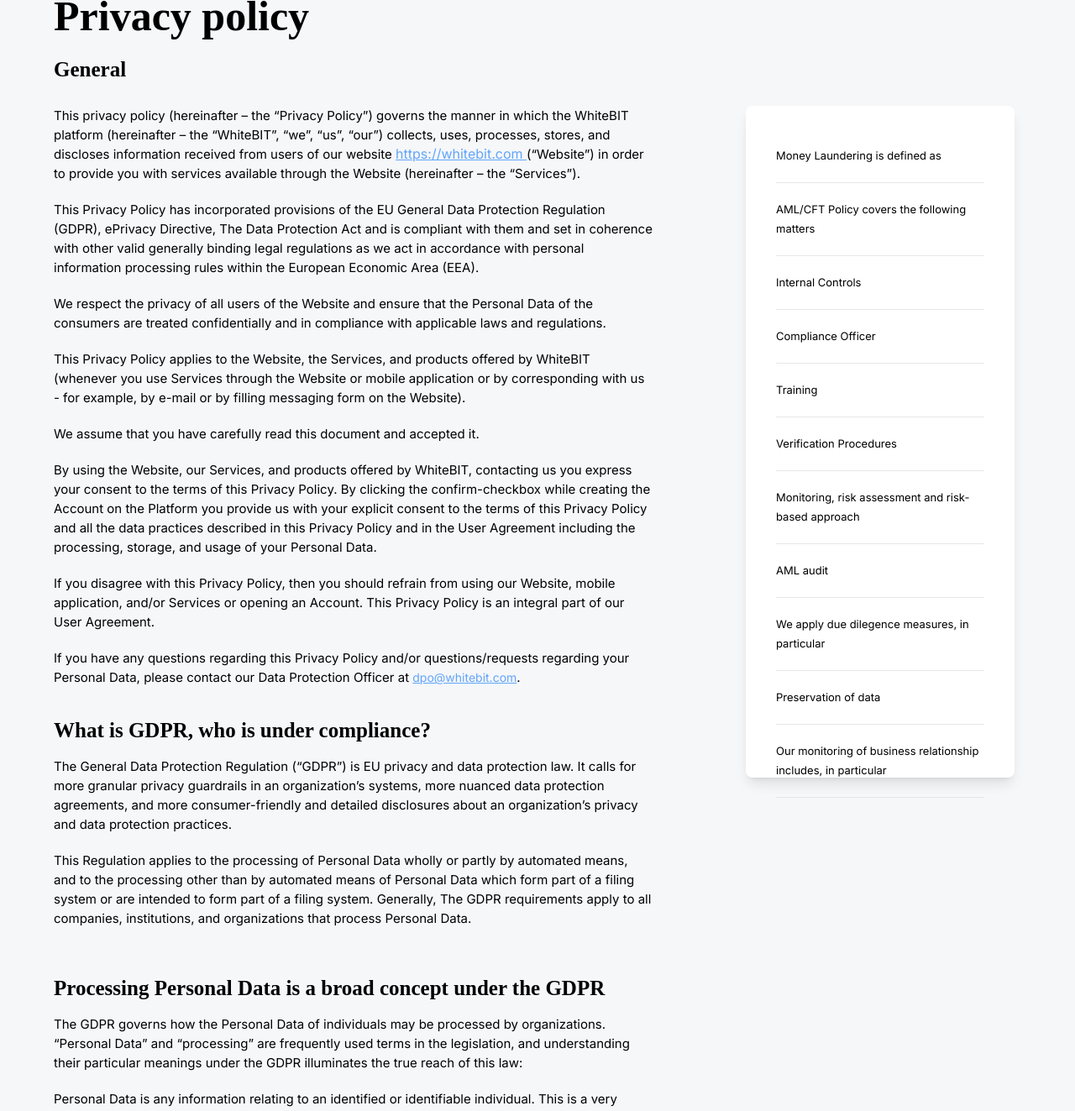
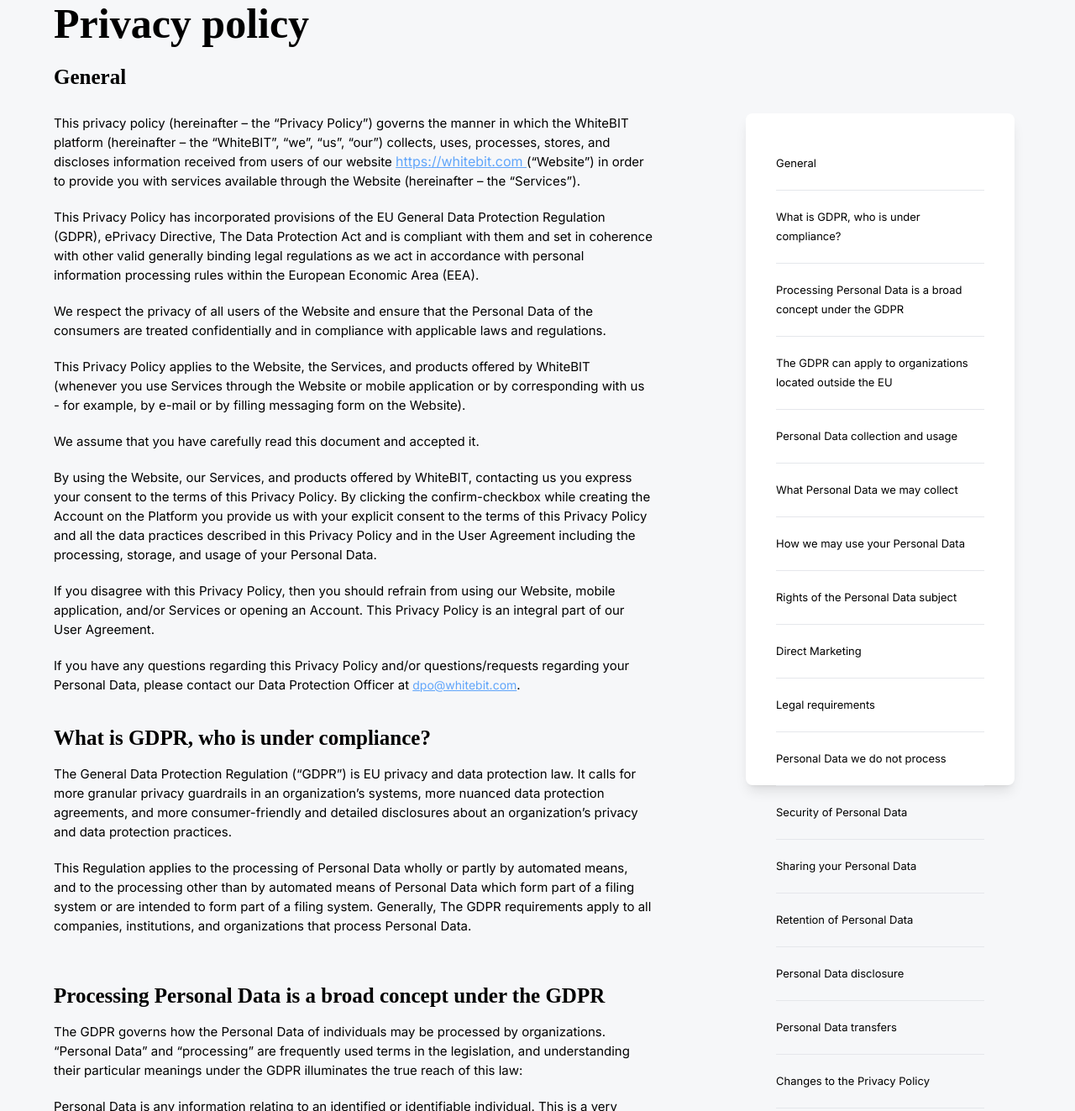
Before and after one commit to sanusiaz/whitebit-clone, a website: page src/privacy-policy.html in a window 1280 px wide. Shown: the part 111-1434 px from the top of the page at 84% size. Drawn offline with nearby package versions, Linux system fonts and the light colour scheme; a web font is replaced by a local one.

Commit message:
whitebit

```diff
--- a/src/privacy-policy.html
+++ b/src/privacy-policy.html
@@ -499,7 +499,7 @@
         </aside>
     </header>
     <!--Privacy policy-->
-    <main class="relative w-full h-full font-Inter bg-[#F6F7F9] -z-10">
+    <main class="relative w-full h-full font-Inter bg-[#F6F7F9] pt-[64px]">
        <section class="w-full mx-auto mt-16 pb-20 pl-16 pr-16">
             <!---->
             <h1 class="font-[600] text-[50px] text-black pb-10">Privacy policy</h1>
@@ -911,20 +911,26 @@
                     </div>
 
                     <!--Side menu-->
-                    <div class="fixed float-right right-0 -z-10 h-full mr-[4.5rem] rounded-lg shadow-lg items-center place-content-center w-[25%] bg-white">
+                    <div class="fixed float-right right-0 h-full mr-[4.5rem] rounded-lg shadow-lg items-center place-content-center w-[25%] bg-white">
                         <ul class="p-9 overflow-scroll text-black font-Inter">
 
-                            <a href="#"><li class="border-b-[1px] cursor-pointer font-Inter text-[13px] pb-5 pt-3 hover:bg-slate-200">Money Laundering is defined as</li></a>
-                            <li class="border-b-[1px] cursor-pointer font-Inter text-[13px] pb-5 pt-5">AML/CFT Policy covers the following matters</li>
-                            <li class="border-b-[1px] cursor-pointer font-Inter text-[13px] pb-5 pt-5">Internal Controls</li>
-                            <li class="border-b-[1px] cursor-pointer font-Inter text-[13px] pb-5 pt-5">Compliance Officer</li>
-                            <li class="border-b-[1px] cursor-pointer font-Inter text-[13px] pb-5 pt-5">Training</li>
-                            <li class="border-b-[1px] cursor-pointer font-Inter text-[13px] pb-5 pt-5">Verification Procedures</li>
-                            <li class="border-b-[1px] cursor-pointer font-Inter text-[13px] pb-5 pt-5">Monitoring, risk assessment and risk-based approach </li>
-                            <li class="border-b-[1px] cursor-pointer font-Inter text-[13px] pb-5 pt-5">AML audit</li>
-                            <li class="border-b-[1px] cursor-pointer font-Inter text-[13px] pb-5 pt-5">We apply due dilegence measures, in particular </li>
-                            <li class="border-b-[1px] cursor-pointer font-Inter text-[13px] pb-5 pt-5">Preservation of data</li>
-                            <li class="border-b-[1px] cursor-pointer font-Inter text-[13px] pb-5 pt-5">Our monitoring of business relationship includes, in particular</li>
+                            <a href="#"><li class="border-b-[1px] cursor-pointer font-Inter text-[13px] pb-5 pt-3 hover:bg-slate-200">General </li></a>
+                            <a href="/privacy-policy#what-is-gdpr-who-is-under-compliance"><li class="border-b-[1px] cursor-pointer font-Inter text-[13px] pb-5 pt-5">What is GDPR, who is under compliance?</li></a>
+                            <a href="/privacy-policy#processing-personal-data-is-a-broad-concept-under-the-gdpr"><li class="border-b-[1px] cursor-pointer font-Inter text-[13px] pb-5 pt-5">Processing Personal Data is a broad concept under the GDPR</li></a>
+                            <a href="/privacy-policy#the-gdpr-can-apply-to-organizations-located-outside-the-eu"><li class="border-b-[1px] cursor-pointer font-Inter text-[13px] pb-5 pt-5">The GDPR can apply to organizations located outside the EU</li></a>
+                            <a href="/privacy-policy#personal-data-collection-and-usage"><li class="border-b-[1px] cursor-pointer font-Inter text-[13px] pb-5 pt-5">Personal Data collection and usage</li></a>
+                            <a href="/privacy-policy#what-personal-data-we-may-collect"><li class="border-b-[1px] cursor-pointer font-Inter text-[13px] pb-5 pt-5">What Personal Data we may collect</li></a>
+                            <a href=""><li class="border-b-[1px] cursor-pointer font-Inter text-[13px] pb-5 pt-5">How we may use your Personal Data </li></a>
+                            <a href="/privacy-policy#rights-of-the-personal-data-subject"><li class="border-b-[1px] cursor-pointer font-Inter text-[13px] pb-5 pt-5">Rights of the Personal Data subject</li></a>
+                            <a href="/privacy-policy#direct-marketing"><li class="border-b-[1px] cursor-pointer font-Inter text-[13px] pb-5 pt-5">Direct Marketing </li></a>
+                            <a href="/privacy-policy#legal-requirements"><li class="border-b-[1px] cursor-pointer font-Inter text-[13px] pb-5 pt-5">Legal requirements</li></a>
+                            <a href="/privacy-policy#personal-data-we-do-not-process"></a> <li class="border-b-[1px] cursor-pointer font-Inter text-[13px] pb-5 pt-5">Personal Data we do not process</li>
+                            <a href="/privacy-policy#security-of-personal-data"></a> <li class="border-b-[1px] cursor-pointer font-Inter text-[13px] pb-5 pt-5">Security of Personal Data</li>
+                            <a href="/privacy-policy#sharing-your-personal-data"></a> <li class="border-b-[1px] cursor-pointer font-Inter text-[13px] pb-5 pt-5">Sharing your Personal Data</li>
+                            <a href="/privacy-policy#retention-of-personal-data"></a> <li class="border-b-[1px] cursor-pointer font-Inter text-[13px] pb-5 pt-5">Retention of Personal Data</li>
+                            <a href="/privacy-policy#personal-data-disclosure"></a> <li class="border-b-[1px] cursor-pointer font-Inter text-[13px] pb-5 pt-5">Personal Data disclosure</li>
+                            <a href="/privacy-policy#personal-data-transfers"></a> <li class="border-b-[1px] cursor-pointer font-Inter text-[13px] pb-5 pt-5">Personal Data transfers</li>
+                            <a href="/privacy-policy#changes-to-the-privacy-policy"></a> <li class="border-b-[1px] cursor-pointer font-Inter text-[13px] pb-5 pt-5">Changes to the Privacy Policy</li>
                         </ul>
 
                     </div>
@@ -939,8 +945,8 @@
 
 
     <!-- Footer -->
-    <footer class="bg-darkBgColor  mt-auto md:px-5 lg:px-10">
-        <section class="font-Inter">
+    <footer class="bg-darkBgColor  mt-auto relative md:px-5 lg:px-10">
+        <section class="font-Inter relative">
             <div class="sec grid gap-20 grid-cols-1 sm:grid-cols-2 lg:grid-cols-4">
                 <ul class="flex flex-col gap-2">
                     <li class="py-2">
```
Also changed, not shown: src/assets/css/app.css.
